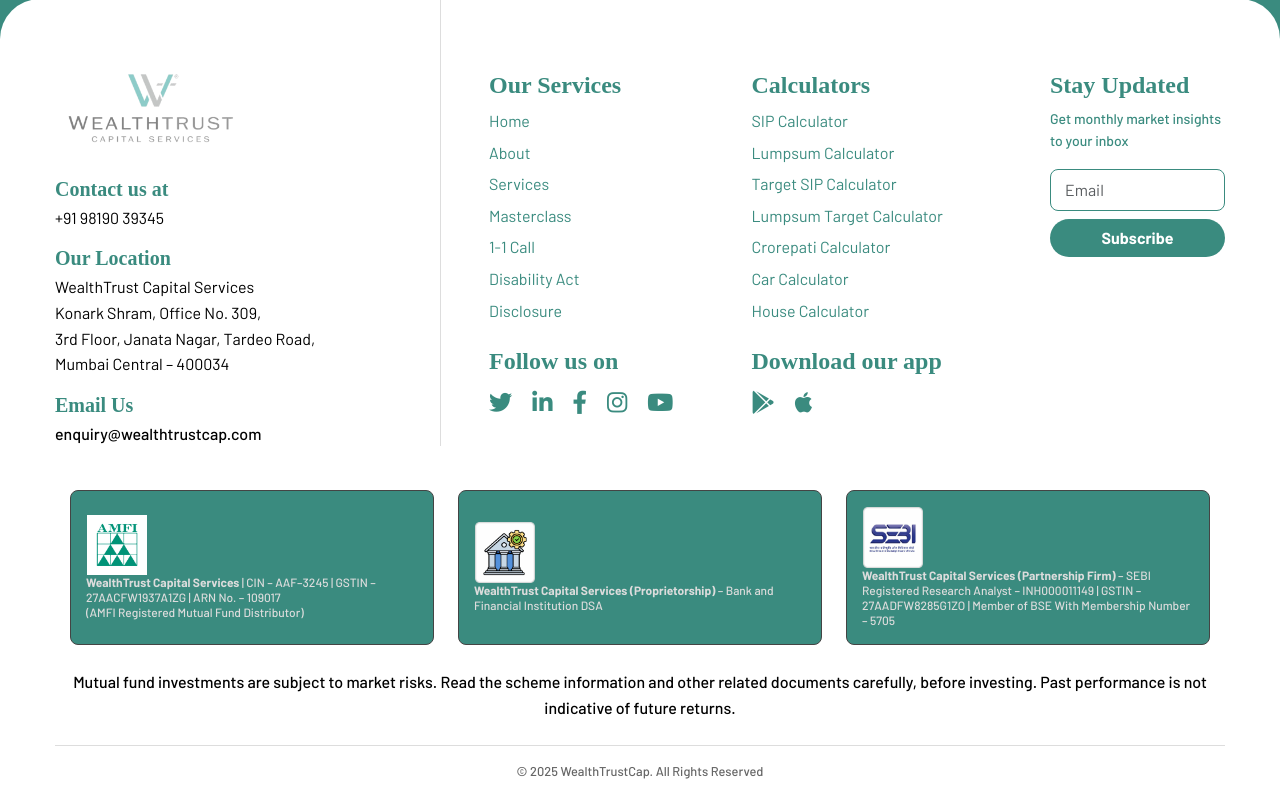
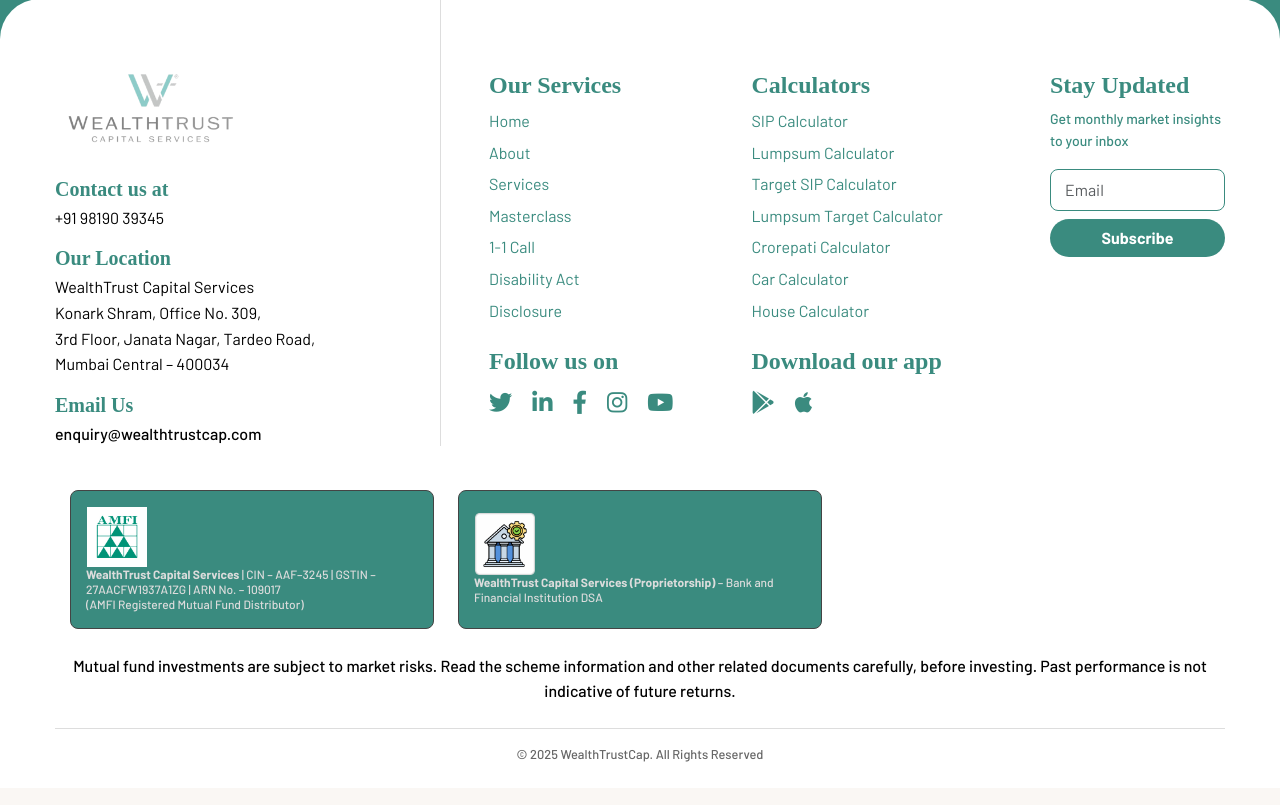
Before and after one commit to mukul218/wealth-trust, a PHP site: page /index.php in a window 1280 px wide. Shown: the part 4518-5323 px from the top of the page. After the commit the page ends 5280 px from the top, so only its background shows below. Run offline with PHP 8.4, Linux system fonts and the light colour scheme; data that the repository does not hold is empty; some web fonts are replaced.

Commit message:
Update footer.php

```diff
--- a/includes/footer.php
+++ b/includes/footer.php
@@ -124,20 +124,7 @@
                                 </div>
                             </div>
                         </div>
-                        <!-- Card 3 -->
-                        <div class="col-md-4">
-                            <div class="cert-card p-3 h-100 d-flex flex-column justify-content-center">
-                                <div class="input-group input-group-sm w-auto">
-                                    <img src="./public/assets/image/icon/sebi.png" alt="SEBI Logo" style="width: 60px; height: auto;">
-                                    <p style="line-height: 15px;font-size: 12px;" class="mb-0 small">
-                                        <strong>WealthTrust Capital Services (Partnership Firm)</strong> –
-                                        SEBI Registered Research Analyst – INH000011149 |
-                                        GSTIN – 27AADFW8285G1ZO |
-                                        Member of BSE With Membership Number – 5705
-                                    </p>
-                                </div>
-                            </div>
-                        </div>
+
                     </div>
 
                     <!-- Risk Disclaimer -->
```
